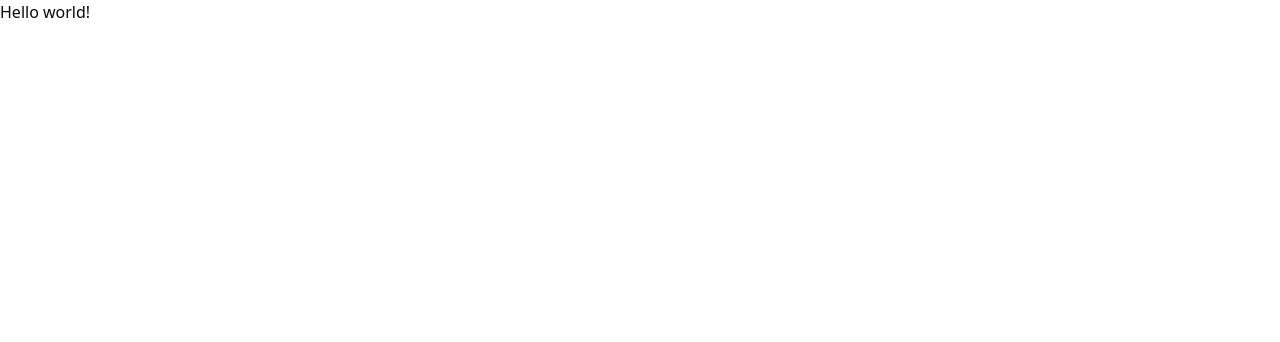
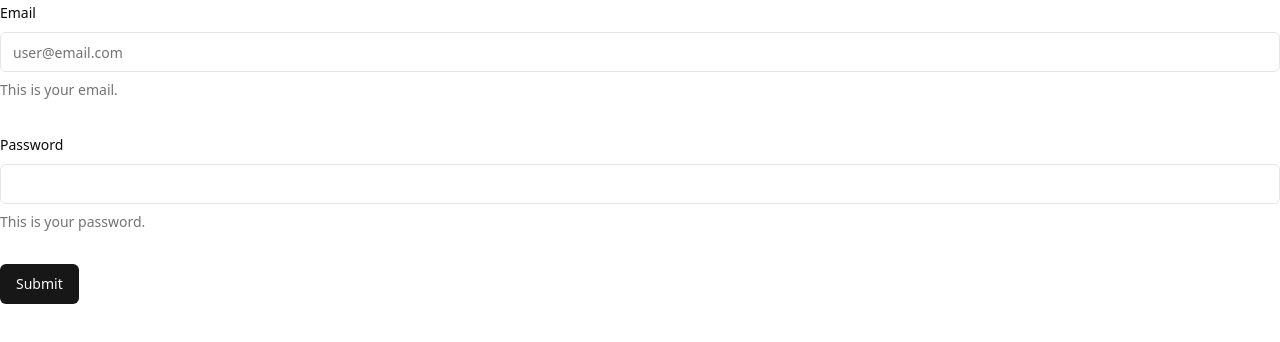
Before and after one commit to abhithube/colette, a React (Vite) app in the folder packages/react-web/: page / in a window 1280 px wide. Shown: the top 342 px of the page. Built offline with nearby package versions, Linux system fonts and the light colour scheme.

Commit message:
Added login form

```diff
--- a/packages/react-web/src/App.tsx
+++ b/packages/react-web/src/App.tsx
@@ -1,3 +1,71 @@
+import { zodResolver } from '@hookform/resolvers/zod'
+import { useForm } from 'react-hook-form'
+import { z } from 'zod'
+import { Button } from './components/ui/button'
+import {
+	Form,
+	FormControl,
+	FormDescription,
+	FormField,
+	FormItem,
+	FormLabel,
+	FormMessage,
+} from './components/ui/form'
+import { Input } from './components/ui/input'
+
+const formSchema = z.object({
+	email: z.string().email('Email is not valid.'),
+	password: z.string().min(8, 'Password must be 8 or more characters.'),
+})
+
+type Values = z.infer<typeof formSchema>
+
 export const App = () => {
-	return <div>Hello world!</div>
+	const form = useForm<Values>({
+		resolver: zodResolver(formSchema),
+		defaultValues: {
+			email: '',
+			password: '',
+		},
+	})
+
+	function onSubmit(values: Values) {
+		console.log(values)
+	}
+
+	return (
+		<Form {...form}>
+			<form onSubmit={form.handleSubmit(onSubmit)} className="space-y-8">
+				<FormField
+					control={form.control}
+					name="email"
+					render={({ field }) => (
+						<FormItem>
+							<FormLabel>Email</FormLabel>
+							<FormControl>
+								<Input placeholder="user@email.com" {...field} />
+							</FormControl>
+							<FormDescription>This is your email.</FormDescription>
+							<FormMessage />
+						</FormItem>
+					)}
+				/>
+				<FormField
+					control={form.control}
+					name="password"
+					render={({ field }) => (
+						<FormItem>
+							<FormLabel>Password</FormLabel>
+							<FormControl>
+								<Input {...field} />
+							</FormControl>
+							<FormDescription>This is your password.</FormDescription>
+							<FormMessage />
+						</FormItem>
+					)}
+				/>
+				<Button type="submit">Submit</Button>
+			</form>
+		</Form>
+	)
 }
--- /dev/null
+++ b/packages/react-web/src/components/ui/button.tsx
@@ -0,0 +1,56 @@
+import * as React from "react"
+import { Slot } from "@radix-ui/react-slot"
+import { cva, type VariantProps } from "class-variance-authority"
+
+import { cn } from "@/lib/utils"
+
+const buttonVariants = cva(
+  "inline-flex items-center justify-center whitespace-nowrap rounded-md text-sm font-medium ring-offset-background transition-colors focus-visible:outline-none focus-visible:ring-2 focus-visible:ring-ring focus-visible:ring-offset-2 disabled:pointer-events-none disabled:opacity-50",
+  {
+    variants: {
+      variant: {
+        default: "bg-primary text-primary-foreground hover:bg-primary/90",
+        destructive:
+          "bg-destructive text-destructive-foreground hover:bg-destructive/90",
+        outline:
+          "border border-input bg-background hover:bg-accent hover:text-accent-foreground",
+        secondary:
+          "bg-secondary text-secondary-foreground hover:bg-secondary/80",
+        ghost: "hover:bg-accent hover:text-accent-foreground",
+        link: "text-primary underline-offset-4 hover:underline",
+      },
+      size: {
+        default: "h-10 px-4 py-2",
+        sm: "h-9 rounded-md px-3",
+        lg: "h-11 rounded-md px-8",
+        icon: "h-10 w-10",
+      },
+    },
+    defaultVariants: {
+      variant: "default",
+      size: "default",
+    },
+  }
+)
+
+export interface ButtonProps
+  extends React.ButtonHTMLAttributes<HTMLButtonElement>,
+    VariantProps<typeof buttonVariants> {
+  asChild?: boolean
+}
+
+const Button = React.forwardRef<HTMLButtonElement, ButtonProps>(
+  ({ className, variant, size, asChild = false, ...props }, ref) => {
+    const Comp = asChild ? Slot : "button"
+    return (
+      <Comp
+        className={cn(buttonVariants({ variant, size, className }))}
+        ref={ref}
+        {...props}
+      />
+    )
+  }
+)
+Button.displayName = "Button"
+
+export { Button, buttonVariants }
--- /dev/null
+++ b/packages/react-web/src/components/ui/form.tsx
@@ -0,0 +1,176 @@
+import * as React from "react"
+import * as LabelPrimitive from "@radix-ui/react-label"
+import { Slot } from "@radix-ui/react-slot"
+import {
+  Controller,
+  ControllerProps,
+  FieldPath,
+  FieldValues,
+  FormProvider,
+  useFormContext,
+} from "react-hook-form"
+
+import { cn } from "@/lib/utils"
+import { Label } from "@/components/ui/label"
+
+const Form = FormProvider
+
+type FormFieldContextValue<
+  TFieldValues extends FieldValues = FieldValues,
+  TName extends FieldPath<TFieldValues> = FieldPath<TFieldValues>
+> = {
+  name: TName
+}
+
+const FormFieldContext = React.createContext<FormFieldContextValue>(
+  {} as FormFieldContextValue
+)
+
+const FormField = <
+  TFieldValues extends FieldValues = FieldValues,
+  TName extends FieldPath<TFieldValues> = FieldPath<TFieldValues>
+>({
+  ...props
+}: ControllerProps<TFieldValues, TName>) => {
+  return (
+    <FormFieldContext.Provider value={{ name: props.name }}>
+      <Controller {...props} />
+    </FormFieldContext.Provider>
+  )
+}
+
+const useFormField = () => {
+  const fieldContext = React.useContext(FormFieldContext)
+  const itemContext = React.useContext(FormItemContext)
+  const { getFieldState, formState } = useFormContext()
+
+  const fieldState = getFieldState(fieldContext.name, formState)
+
+  if (!fieldContext) {
+    throw new Error("useFormField should be used within <FormField>")
+  }
+
+  const { id } = itemContext
+
+  return {
+    id,
+    name: fieldContext.name,
+    formItemId: `${id}-form-item`,
+    formDescriptionId: `${id}-form-item-description`,
+    formMessageId: `${id}-form-item-message`,
+    ...fieldState,
+  }
+}
+
+type FormItemContextValue = {
+  id: string
+}
+
+const FormItemContext = React.createContext<FormItemContextValue>(
+  {} as FormItemContextValue
+)
+
+const FormItem = React.forwardRef<
+  HTMLDivElement,
+  React.HTMLAttributes<HTMLDivElement>
+>(({ className, ...props }, ref) => {
+  const id = React.useId()
+
+  return (
+    <FormItemContext.Provider value={{ id }}>
+      <div ref={ref} className={cn("space-y-2", className)} {...props} />
+    </FormItemContext.Provider>
+  )
+})
+FormItem.displayName = "FormItem"
+
+const FormLabel = React.forwardRef<
+  React.ElementRef<typeof LabelPrimitive.Root>,
+  React.ComponentPropsWithoutRef<typeof LabelPrimitive.Root>
+>(({ className, ...props }, ref) => {
+  const { error, formItemId } = useFormField()
+
+  return (
+    <Label
+      ref={ref}
+      className={cn(error && "text-destructive", className)}
+      htmlFor={formItemId}
+      {...props}
+    />
+  )
+})
+FormLabel.displayName = "FormLabel"
+
+const FormControl = React.forwardRef<
+  React.ElementRef<typeof Slot>,
+  React.ComponentPropsWithoutRef<typeof Slot>
+>(({ ...props }, ref) => {
+  const { error, formItemId, formDescriptionId, formMessageId } = useFormField()
+
+  return (
+    <Slot
+      ref={ref}
+      id={formItemId}
+      aria-describedby={
+        !error
+          ? `${formDescriptionId}`
+          : `${formDescriptionId} ${formMessageId}`
+      }
+      aria-invalid={!!error}
+      {...props}
+    />
+  )
+})
+FormControl.displayName = "FormControl"
+
+const FormDescription = React.forwardRef<
+  HTMLParagraphElement,
+  React.HTMLAttributes<HTMLParagraphElement>
+>(({ className, ...props }, ref) => {
+  const { formDescriptionId } = useFormField()
+
+  return (
+    <p
+      ref={ref}
+      id={formDescriptionId}
+      className={cn("text-sm text-muted-foreground", className)}
+      {...props}
+    />
+  )
+})
+FormDescription.displayName = "FormDescription"
+
+const FormMessage = React.forwardRef<
+  HTMLParagraphElement,
+  React.HTMLAttributes<HTMLParagraphElement>
+>(({ className, children, ...props }, ref) => {
+  const { error, formMessageId } = useFormField()
+  const body = error ? String(error?.message) : children
+
+  if (!body) {
+    return null
+  }
+
+  return (
+    <p
+      ref={ref}
+      id={formMessageId}
+      className={cn("text-sm font-medium text-destructive", className)}
+      {...props}
+    >
+      {body}
+    </p>
+  )
+})
+FormMessage.displayName = "FormMessage"
+
+export {
+  useFormField,
+  Form,
+  FormItem,
+  FormLabel,
+  FormControl,
+  FormDescription,
+  FormMessage,
+  FormField,
+}
--- /dev/null
+++ b/packages/react-web/src/components/ui/input.tsx
@@ -0,0 +1,25 @@
+import * as React from "react"
+
+import { cn } from "@/lib/utils"
+
+export interface InputProps
+  extends React.InputHTMLAttributes<HTMLInputElement> {}
+
+const Input = React.forwardRef<HTMLInputElement, InputProps>(
+  ({ className, type, ...props }, ref) => {
+    return (
+      <input
+        type={type}
+        className={cn(
+          "flex h-10 w-full rounded-md border border-input bg-background px-3 py-2 text-sm ring-offset-background file:border-0 file:bg-transparent file:text-sm file:font-medium placeholder:text-muted-foreground focus-visible:outline-none focus-visible:ring-2 focus-visible:ring-ring focus-visible:ring-offset-2 disabled:cursor-not-allowed disabled:opacity-50",
+          className
+        )}
+        ref={ref}
+        {...props}
+      />
+    )
+  }
+)
+Input.displayName = "Input"
+
+export { Input }
--- /dev/null
+++ b/packages/react-web/src/components/ui/label.tsx
@@ -0,0 +1,24 @@
+import * as React from "react"
+import * as LabelPrimitive from "@radix-ui/react-label"
+import { cva, type VariantProps } from "class-variance-authority"
+
+import { cn } from "@/lib/utils"
+
+const labelVariants = cva(
+  "text-sm font-medium leading-none peer-disabled:cursor-not-allowed peer-disabled:opacity-70"
+)
+
+const Label = React.forwardRef<
+  React.ElementRef<typeof LabelPrimitive.Root>,
+  React.ComponentPropsWithoutRef<typeof LabelPrimitive.Root> &
+    VariantProps<typeof labelVariants>
+>(({ className, ...props }, ref) => (
+  <LabelPrimitive.Root
+    ref={ref}
+    className={cn(labelVariants(), className)}
+    {...props}
+  />
+))
+Label.displayName = LabelPrimitive.Root.displayName
+
+export { Label }
```
Also changed, not shown: packages/react-web/package.json (+6 -1 lines), 2 other files (tests, documents, lock files or other folders).
